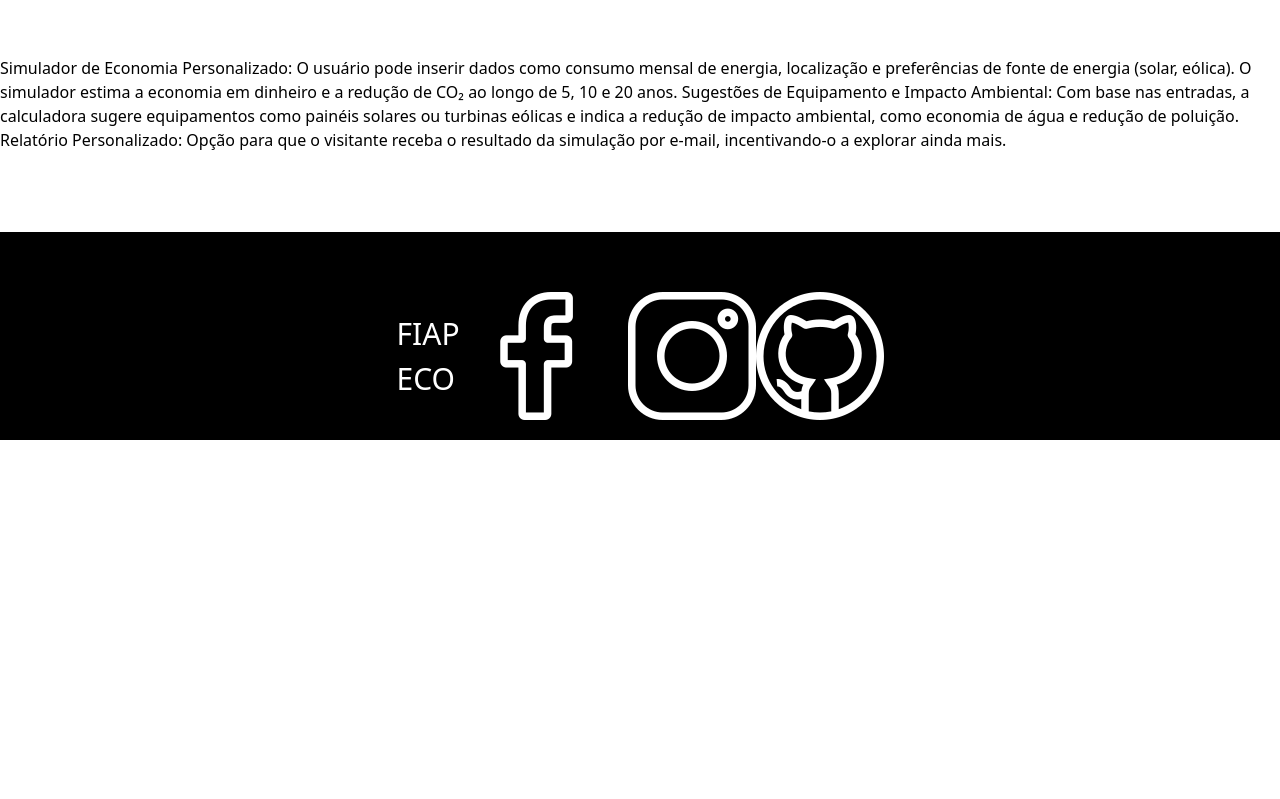
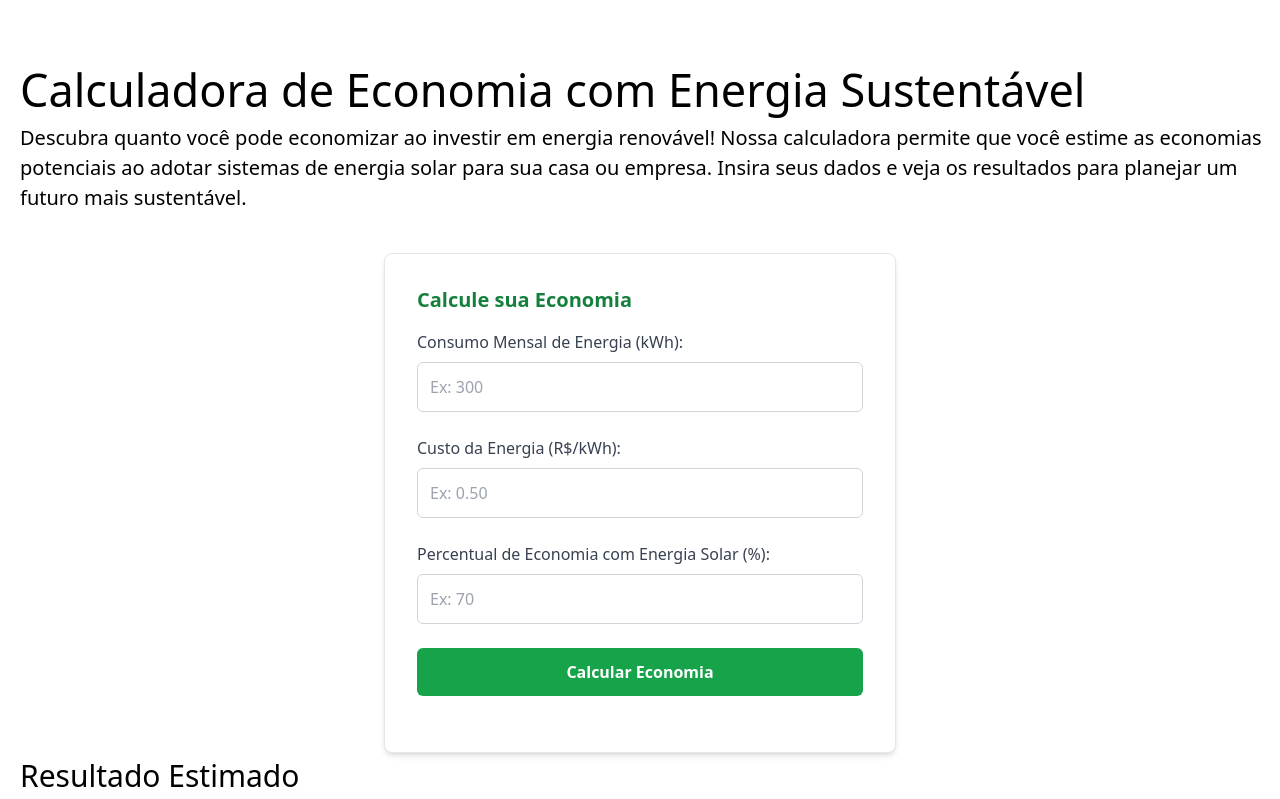
Before and after one commit to gusandrini/gs-2, a Next.js app in the folder gs/: page /calculadora in a window 1280 px wide. Shown: the part 541-1340 px from the top of the page. Before the commit the page ends 981 px from the top, so only its background shows below. Built offline with nearby package versions, Linux system fonts and the light colour scheme.

Commit message:
adicionado conteudo e estilização da pagina da calculadora

```diff
--- a/gs/src/app/calculadora/page.tsx
+++ b/gs/src/app/calculadora/page.tsx
@@ -7,11 +7,69 @@ const Calculadora = () => {
       <div className="paginas">
         <Link href="/">Home/Calculado de Economia</Link>
       </div>
-        <h3>
-            Simulador de Economia Personalizado: O usuário pode inserir dados como consumo mensal de energia, localização e preferências de fonte de energia (solar, eólica). O simulador estima a economia em dinheiro e a redução de CO₂ ao longo de 5, 10 e 20 anos.
-            Sugestões de Equipamento e Impacto Ambiental: Com base nas entradas, a calculadora sugere equipamentos como painéis solares ou turbinas eólicas e indica a redução de impacto ambiental, como economia de água e redução de poluição.
-            Relatório Personalizado: Opção para que o visitante receba o resultado da simulação por e-mail, incentivando-o a explorar ainda mais.
-        </h3>
+      <div className="calculadora_economia">
+          <h1>
+            Calculadora de Economia com Energia Sustentável
+          </h1>
+          <p>
+            Descubra quanto você pode economizar ao investir em energia renovável! Nossa calculadora permite que você estime as economias potenciais ao adotar sistemas de energia solar para sua casa ou empresa. Insira seus dados e veja os resultados para planejar um futuro mais sustentável.
+          </p>
+
+        <section className="formulario-calculadora">
+          <form className="form-calculadora">
+            <fieldset>
+              <legend>Calcule sua Economia</legend>
+
+              <div>
+                <label htmlFor="consumo">Consumo Mensal de Energia (kWh):</label>
+                <input
+                  type="number"
+                  id="consumo"
+                  placeholder="Ex: 300"
+                  required
+                />
+              </div>
+
+              <div>
+                <label htmlFor="custo-energia">Custo da Energia (R$/kWh):</label>
+                <input
+                  type="number"
+                  id="custo-energia"
+                  placeholder="Ex: 0.50"
+                  required
+                />
+              </div>
+
+              <div>
+                <label htmlFor="percentual-economia">Percentual de Economia com Energia Solar (%):</label>
+                <input
+                  type="number"
+                  id="percentual-economia"
+                  placeholder="Ex: 70"
+                  required
+                />
+              </div>
+
+              <div className="center">
+                <button type="submit" className="botao-calcular">Calcular Economia</button>
+              </div>
+            </fieldset>
+          </form>
+        </section>
+
+        <div className="resultado_calculadora">
+          <h2>
+            Resultado Estimado
+          </h2>
+          <p>
+            Após preencher os campos acima e clicar em "Calcular Economia", você verá aqui o valor aproximado que poderá economizar em sua conta de energia ao adotar a energia solar.
+          </p>
+          <p>Economia Mensal Estimada: R$ <span id="resultado-mensal">0,00</span></p>
+          <p>Economia Anual Estimada: R$ <span id="resultado-anual">0,00</span></p>
+        </div>
+
+      </div>
+
     </div>
   )
 }
--- a/gs/src/app/globals.css
+++ b/gs/src/app/globals.css
@@ -294,8 +294,58 @@
     .center .botao_submit {
         @apply w-full mt-4 py-2 px-4 bg-green-600 text-white font-semibold rounded-lg shadow-md hover:bg-green-700 transition duration-300 ease-in-out;
     }
+}
 
+/* ESTILIZAÇÃO A PÁGINA CALCULADORA*/
 
+@layer components{
+    .calculadora_economia h1{
+        @apply flex justify-start items-start ml-5 mt-5 text-[45px]
+    }
+
+    .resultado_calculadora h2{
+        @apply flex justify-start items-start ml-5 text-[30px]
+    }
+
+    .calculadora_economia p,
+    .resultado_calculadora p{
+        @apply flex justify-start items-start ml-5 text-left text-[20px]
+    }
+
+    /* Seção de formulário */
+  .formulario-calculadora {
+    @apply w-full max-w-lg mx-auto p-8 mt-10 bg-white rounded-lg shadow-md border border-gray-200;
+  }
+
+  /* Legenda do formulário */
+  .formulario-calculadora legend {
+    @apply text-xl font-semibold text-green-700 mb-4;
+  }
+
+  /* Divs do campo */
+  .form-calculadora div {
+    @apply mb-6;
+  }
+
+  /* Labels dos campos */
+  .form-calculadora label {
+    @apply block text-gray-700 font-medium mb-2;
+  }
+
+  /* Campos de entrada */
+  .form-calculadora input[type="number"] {
+    @apply w-full p-3 border border-gray-300 rounded-md focus:outline-none focus:ring-2 focus:ring-green-600;
+  }
+
+  /* Botão de envio */
+  .form-calculadora .botao-calcular {
+    @apply w-full bg-green-600 text-white font-semibold py-3 rounded-md hover:bg-green-700 transition;
+  }
+
+  /* Alinhamento centralizado */
+  .form-calculadora .center {
+    @apply flex justify-center;
+  }
 }
 
 
```
